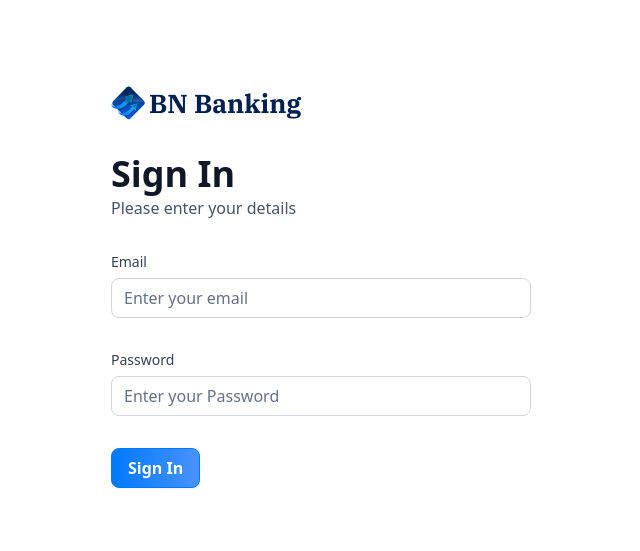
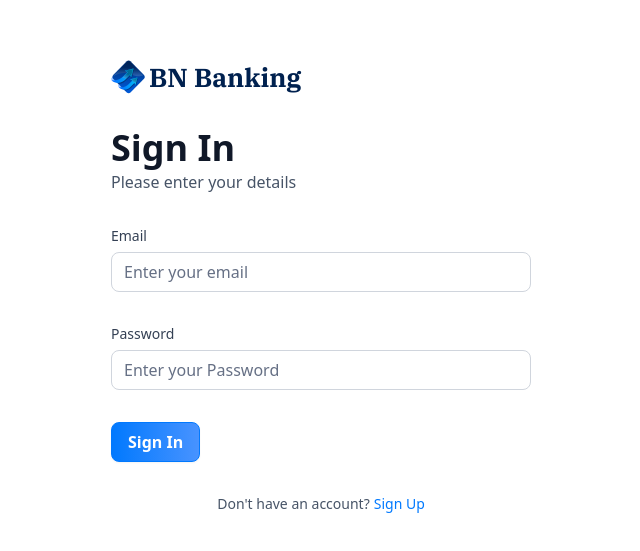
Before and after one commit to Shiriix/BN-Banking, a Next.js app: page /sign-in in a window 1280 px wide. Shown: the part 113-664 px from the top of the page, without its empty margins (319-959 px from the left). Built offline with nearby package versions, Linux system fonts and the light colour scheme.

Commit message:
added link to switch between sign in and sign up pages

```diff
--- a/components/AuthForm.tsx
+++ b/components/AuthForm.tsx
@@ -95,6 +95,21 @@
               </Button>
             </form>
           </Form>
+
+          <footer className="flex justify-center gap-1">
+            <p className="text-14 font-normal text-gray-600">
+              {type === "sign-in"
+                ? "Don't have an account?"
+                : "Already have an account?"}
+            </p>
+            <Link
+              href={type === "sign-in" ? "/sign-up" : "/sign-in"}
+              className="form-link"
+            >
+              {" "}
+              {type === "sign-in" ? "Sign Up" : "Sign In"}
+            </Link>
+          </footer>
         </>
       )}
     </section>
```
